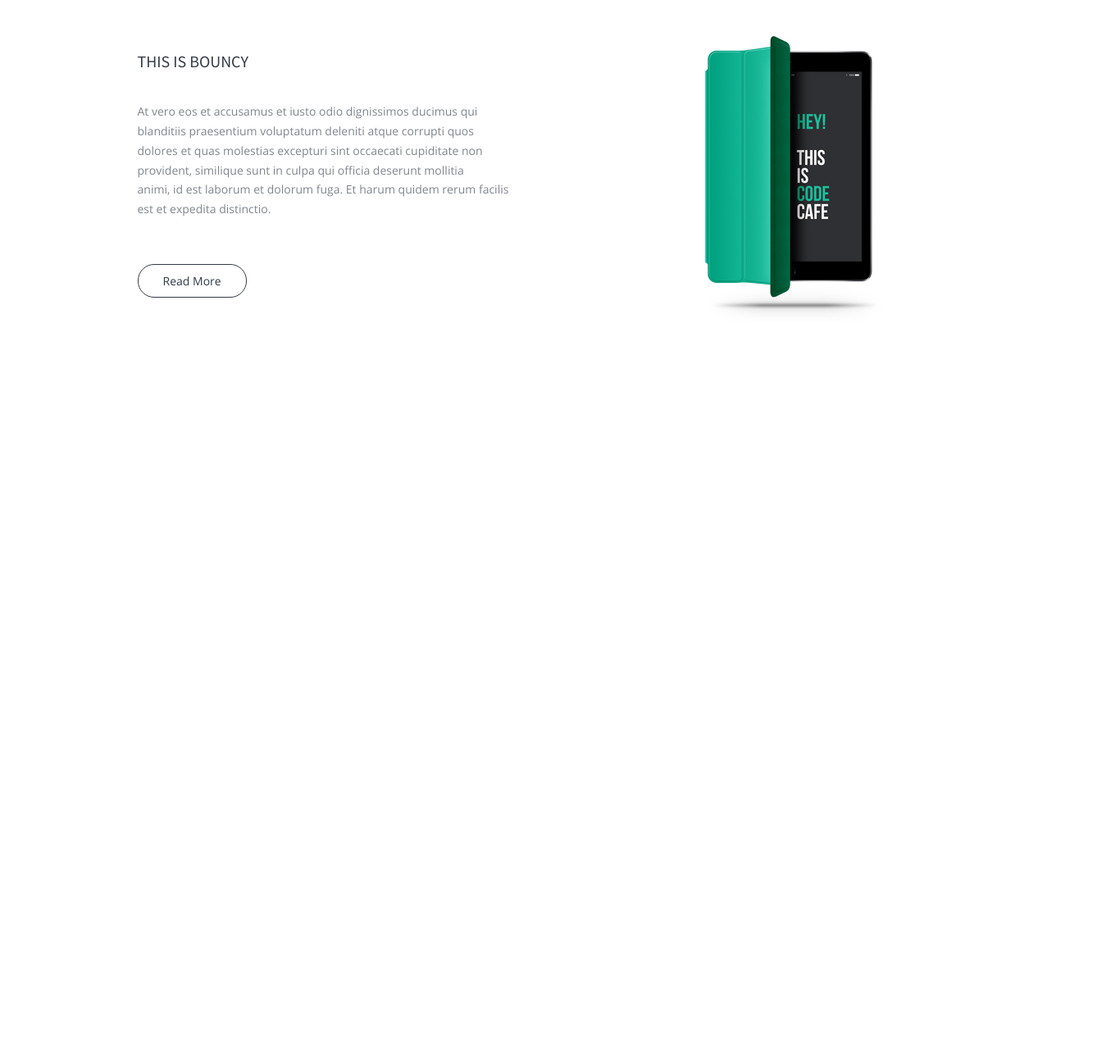
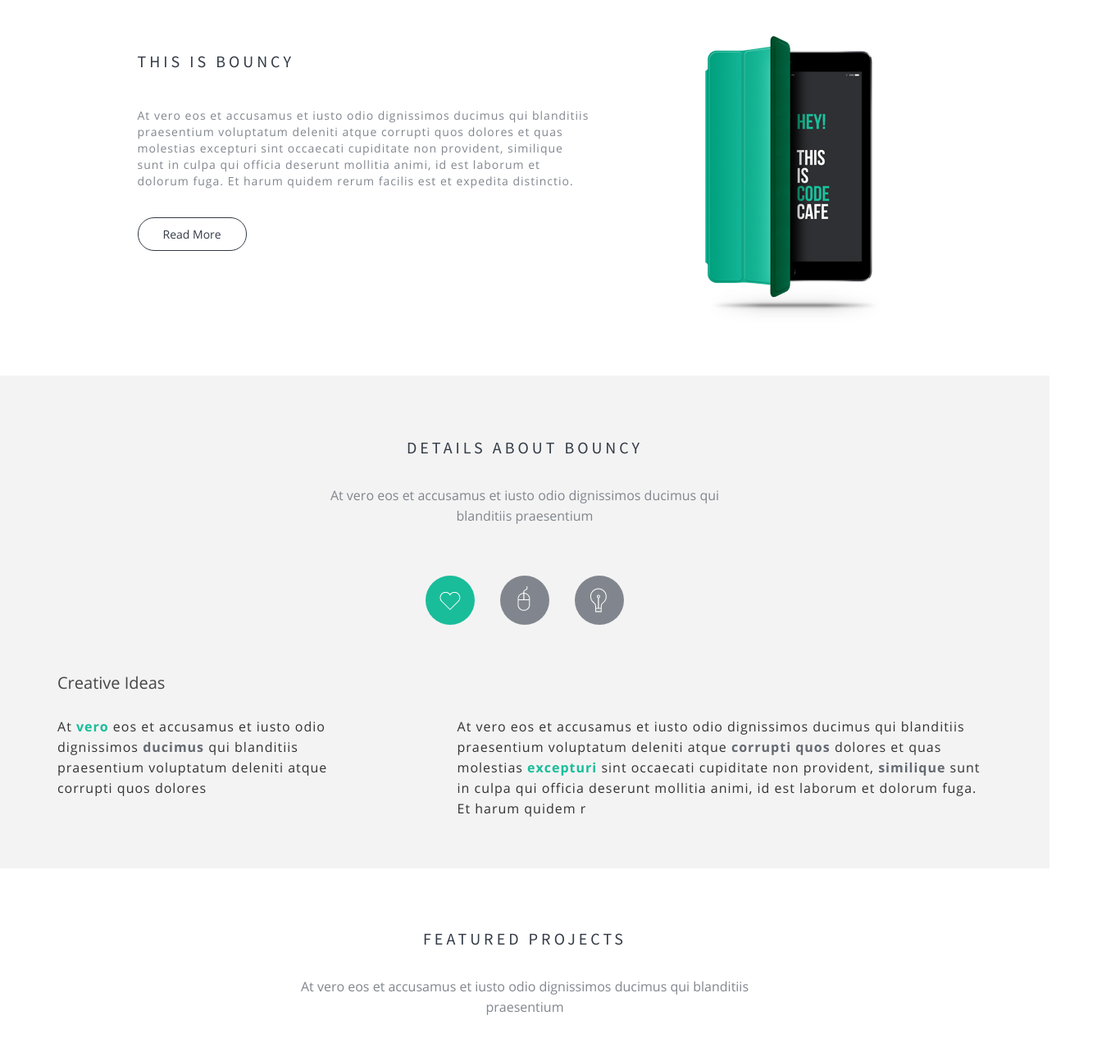
Before and after one commit to sTeleshenko/bouncy, a website: page index.html in a window 1280 px wide. Shown: the part 660-1943 px from the top of the page at 82% size, 1366 px wide, since content can reach past the window. Before the commit the page ends 1118 px from the top, so only its background shows below. Drawn offline with nearby package versions, Linux system fonts and the light colour scheme.

Commit message:
use flex

```diff
--- a/css/style.css
+++ b/css/style.css
@@ -6,6 +6,11 @@
     font-family: OpenSansR;
     src: url(./fonts/OpenSans-Regular.ttf);
 }
+@font-face {
+    font-family: OpenSansB;
+    src: url(./fonts/OpenSans-Bold.ttf);
+}
+
 @font-face {
     font-family: SourceSansProL;
     src: url(./fonts/SourceSansPro-Light.ttf);
@@ -19,6 +24,10 @@
 }
 h3 {
     font-family:SourceSansProR;
+    text-transform: uppercase;
+    font-size: 20px;
+    color: #333b46;
+    letter-spacing: 4px;
 }
 header{
     background:url("../images/main_bg.jpg") no-repeat center;
@@ -86,20 +95,24 @@
     left: 50%;
     transform: translate(-50%,-50%);
 }
+/* first section */
 #about{
     padding: 5% 0 5% 0;
 }
 #about h3{
-    font-size: 20px;
-    color: #333b46;
-    text-transform: uppercase;
+    margin-bottom: 45px;
+}
+.under-header{
+    font-family:OpenSansR;
+    color: #81868e;
+    line-height: 25px;
+    font-size: 16px;
 }
 #about p{
-    font-size: 14px;
-    font-family:OpenSansR;
+    letter-spacing: 1px;
+    line-height: 20px;
     color: #81868e;
-    padding: 5% 0 10% 0;
-    line-height: 1.7;
+    margin-bottom: 45px;
 }
 #about a{
     color: #333b46;
@@ -107,3 +120,65 @@
     border-radius: 20px;
     padding:10px 30px;
 }
+/* second section */
+.details-about{
+    background: #f3f3f3;
+    padding-top: 6%;
+}
+.details-about h3{
+    margin-top: 0;
+    margin-bottom: 35px;
+}
+.details-about p{
+    margin-bottom: 60px;
+}
+.details-about ul{
+    list-style-type: none;
+    padding: 0;
+    margin: 0 0 50px 0;
+}
+.details-about ul li{
+    display: inline-block;
+    background: #81868e;
+    border-radius: 100%;
+    padding: 5px;
+}
+.details-about ul li:not(:last-child){
+    margin-right: 27px;
+}
+.details-about ul li.active{
+    background: #19bd9a;
+}
+.details-about h5{
+    font-size: 20px;
+    color: #464646;
+    margin-bottom: 30px;
+}
+.creative-ideas{
+    font-size:16px;
+    letter-spacing: 1px;
+    line-height: 25px;
+}
+.green-b{
+    color: #19bd9a;
+    font-family:OpenSansB;
+}
+.black-b{
+    color: #636971;
+    font-family:OpenSansB;
+}
+.featured-project{
+    padding: 75px 0 35px 0;
+}
+.featured-project h3{
+    margin: 0 0 35px 0;
+}
+.featured-work{
+    display: flex;
+}
+.featured-work img:first-child{
+    flex-basis: 50%;
+}
+.featured-work img + img{
+    flex-basis: 25%;
+}
--- a/index.html
+++ b/index.html
@@ -2,6 +2,7 @@
 <html lang="en">
 <head>
     <meta charset="UTF-8">
+    <meta name="viewport" content="width=device-width, initial-scale=1">
     <title>bouncy</title>
     <link rel="stylesheet" href="bower_components/bootstrap/dist/css/bootstrap.css">
     <link rel="stylesheet" href="css/style.css">
@@ -44,20 +45,79 @@
 <section id="about">
     <div class="container">
         <div class="row">
-            <div class="col-md-offset-1 col-md-6">
+            <div class="col-xs-8 col-sm-offset-1 col-sm-6">
                 <h3>This is Bouncy</h3>
-                <p>At vero eos et accusamus et iusto odio dignissimos ducimus qui<br>
-                    blanditiis praesentium voluptatum deleniti atque corrupti quos<br>
-                    dolores et quas molestias excepturi sint occaecati cupiditate non<br>
-                    provident, similique sunt in culpa qui officia deserunt mollitia<br>
-                    animi, id est laborum et dolorum fuga. Et harum quidem rerum facilis<br>
+                <p>At vero eos et accusamus et iusto odio dignissimos ducimus qui
+                    blanditiis praesentium voluptatum deleniti atque corrupti quos
+                    dolores et quas molestias excepturi sint occaecati cupiditate non
+                    provident, similique sunt in culpa qui officia deserunt mollitia
+                    animi, id est laborum et dolorum fuga. Et harum quidem rerum facilis
                     est et expedita distinctio. </p>
                 <a href="#">Read More</a>
             </div>
-            <div class="col-md-offset-1 col-md-4">
-                <img src="images/phone.jpg" alt="phone">
+            <div class="col-xs-4 col-sm-offset-1 col-sm-4">
+                <img class="img-responsive" src="images/phone.jpg" alt="phone">
             </div>
         </div>
+    </div>
+</section>
+<section class="details-about">
+    <div class="container">
+        <div class="row">
+            <div class="col-xs-12">
+                <h3 class="text-center">details about bouncy</h3>
+                <p class="text-center under-header">At vero eos et accusamus et iusto odio dignissimos ducimus qui <br>
+                    blanditiis
+                    praesentium</p>
+                <ul class="text-center">
+                    <li class="active">
+                        <a href="#"><img src="images/heart.png" alt="heart"></a>
+                    </li>
+                    <li>
+                        <a href="#"><img src="images/mouse.png" alt="mouse"></a>
+                    </li>
+                    <li>
+                        <a href="#"><img src="images/lamp.png" alt="lamp"></a>
+                    </li>
+                </ul>
+                <div class="row">
+                    <div class="col-xs-12">
+                        <h5>Creative Ideas</h5>
+                    </div>
+                    <div class="col-sm-4">
+                        <p class="creative-ideas">At <span class="green-b">vero</span> eos et accusamus et iusto odio dignissimos
+                            <span class="black-b">ducimus</span> qui
+                            blanditiis praesentium voluptatum deleniti atque corrupti quos dolores</p>
+                    </div>
+                    <div class="col-sm-7 col-sm-offset-1">
+                        <p class="creative-ideas">At vero eos et accusamus et iusto odio dignissimos ducimus qui blanditiis praesentium
+                            voluptatum deleniti atque <span class="black-b">corrupti quos</span> dolores et quas
+                            molestias <span class="green-b">excepturi</span> sint occaecati
+                            cupiditate non provident, <span class="black-b">similique</span> sunt in culpa qui officia
+                            deserunt mollitia animi, id
+                            est laborum et dolorum fuga. Et harum quidem r</p>
+                    </div>
+                </div>
+            </div>
+        </div>
+    </div>
+</section>
+<section class="featured-project">
+    <div class="container">
+        <div class="row">
+            <div class="col-xs-12">
+                <h3 class="text-center">FEATURED PROJECTS</h3>
+                <p class="text-center under-header">At vero eos et accusamus et iusto odio dignissimos ducimus qui
+                    blanditiis <br> praesentium</p>
+            </div>
+        </div>
+    </div>
+</section>
+<section>
+    <div class="featured-work">
+        <img src="images/featured1.jpg" alt="work1">
+        <img src="images/featured2.jpg" alt="work2">
+        <img src="images/featured3.jpg" alt="work3">
     </div>
 </section>
 <script src="bower_components/jquery/dist/jquery.js"></script>
```
Also changed, not shown: images/featured1.jpg (added), images/featured2.jpg (added), images/featured3.jpg (added), images/featured_footer.jpg (added), images/heart.png (added), images/lamp.png (added), images/mouse.png (added).
